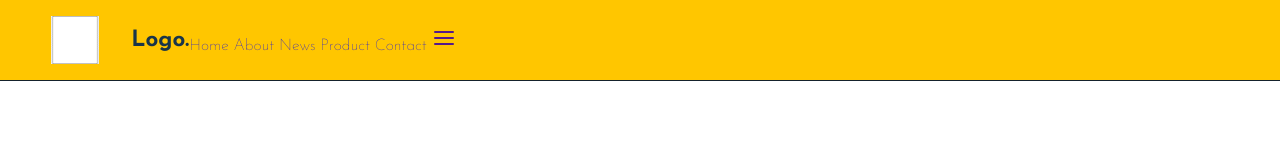
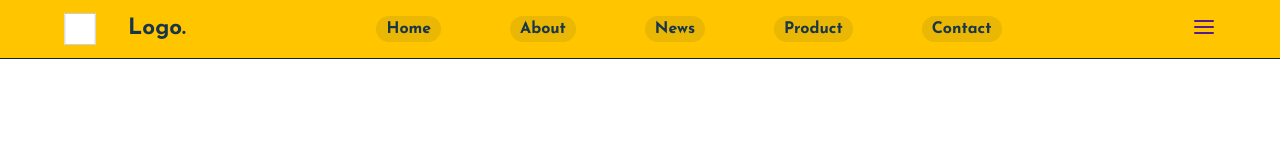
Before and after one commit to HaydarK03/webtest, a plain HTML site: page index.html in a window 1280 px wide. Drawn offline with nearby package versions, Linux system fonts and the light colour scheme.

Commit message:
add new code

```diff
--- a/index.html
+++ b/index.html
@@ -19,16 +19,16 @@
             <img src="img/logo.png" alt="logo">
             <a href="#home">Logo.</a>
         </div>
-        <div navbar-nav>
-            <a href="#home">Home</a>
-            <a href="#home">About</a>
-            <a href="#home">News</a>
-            <a href="#home">Product</a>
-            <a href="#home">Contact</a>
+        <div class="navbar-nav">
+            <a href="#home" class="home">Home</a>
+            <a href="#home" class="about">About</a>
+            <a href="#home" class="news">News</a>
+            <a href="#home" class="product">Product</a>
+            <a href="#home" class="Contact">Contact</a>
 
-            <a href="" id="menu"><i data-feather="menu"></i></a>
+
         </div>
-
+        <a href="" id="menu" class="menu"><i data-feather="menu"></i></a>
 
     </Nav>
     <!-- navbar end -->
--- a/style.css
+++ b/style.css
@@ -20,10 +20,11 @@ body{
 }
 
 .navbar{
+
     display: flex;
-    /* justify-content: center; */
+    justify-content: space-between;
     align-items: center;
-    padding: 1rem 4%;
+    padding: 0.8rem 5%;
     background-color: #FFC600 ;
     border-bottom: 1px #15222C solid;
     position: fixed;
@@ -37,13 +38,12 @@ body{
     display: flex;
     position: relative;
     align-items: center;
-    justify-content: center;
+    justify-content: left;
 
 
 }
 
 .navbar .logo a{
-    /* display: flex; */
     margin-left: 2rem;
     font-weight: 700;
     color: #193549;
@@ -53,6 +53,38 @@ body{
 }
 
 .navbar .logo img{
-    width: 3rem;
-    height: 3rem;
+    width: 2rem;
+    height: 2rem;
 }
+
+.navbar .navbar-nav a:hover{
+    color: rgb(8, 2, 27);
+    font-size: 1.2rem;
+}
+.navbar .navbar-nav a::after{
+    content: '';
+
+
+    padding-bottom: 0.2rem;
+    border-bottom: 0.1rem solid rgb(10, 10, 43);
+    transform: scaleX(0);
+    transition: 0.2s linear;
+}
+
+.navbar .navbar-nav a:hover::after{
+    transform: scaleX(0.5);
+}
+
+.navbar .navbar-nav a{
+    position: relative;
+    align-items: center;
+    text-align: center;
+    justify-content: center;
+    margin: 2rem;
+    color: #193549;
+    font-weight: 600;
+    background: 2rem #15222c17;
+    /* border: 0.5rem solid #15212b15; */
+    border-radius: 20px;
+    padding: 5px 10px;
+}
```
